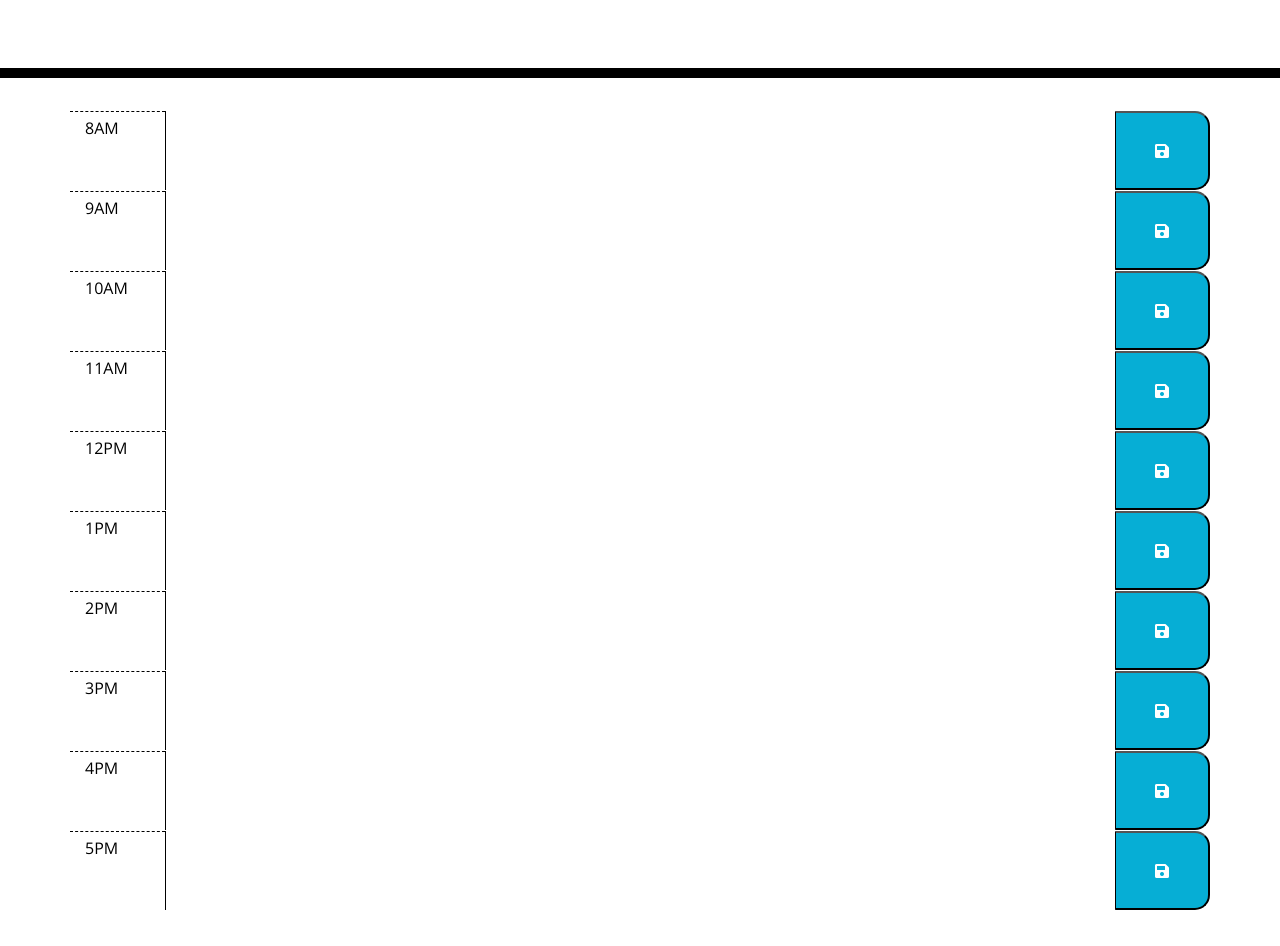
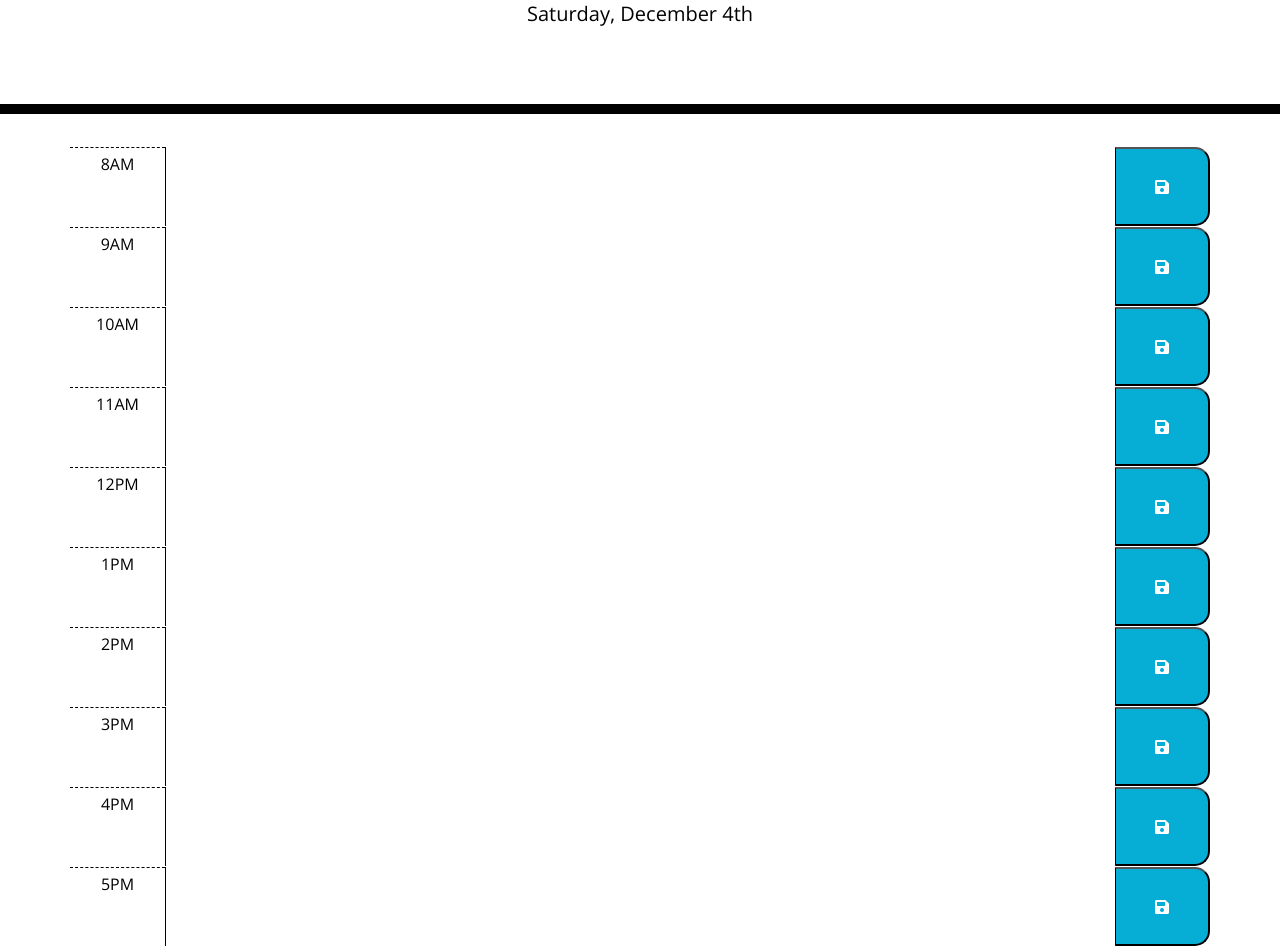
Before and after one commit to marikokaku/work-day-scheduler, a plain HTML site: page index.html in a window 1280 px wide. Shown: the part 190-1136 px from the top of the page. Before the commit the page ends 1100 px from the top, so only its background shows below. Drawn offline with nearby package versions, Linux system fonts and the light colour scheme.

Commit message:
date moment

```diff
--- a/assets/js/script.js
+++ b/assets/js/script.js
@@ -0,0 +1,3 @@
+var saveBtn = $(".saveBtn");
+
+$("#currentDay").text(moment().format('dddd, MMMM Do'));
--- a/index.html
+++ b/index.html
@@ -1,19 +1,23 @@
 <!DOCTYPE html>
 <html lang="en">
+
   <head>
     <meta charset="UTF-8" />
     <meta name="viewport" content="width=device-width, initial-scale=1.0" />
     <meta http-equiv="X-UA-Compatible" content="ie=edge" />
+
     <link
       rel="stylesheet"
       href="https://stackpath.bootstrapcdn.com/bootstrap/4.3.1/css/bootstrap.min.css"
     />
+
     <link
       rel="stylesheet"
       href="https://use.fontawesome.com/releases/v5.8.1/css/all.css"
       integrity="sha384-50oBUHEmvpQ+1lW4y57PTFmhCaXp0ML5d60M1M7uH2+nqUivzIebhndOJK28anvf"
       crossorigin="anonymous"
     />
+
     <link
       href="https://fonts.googleapis.com/css?family=Open+Sans&display=swap"
       rel="stylesheet"
@@ -24,86 +28,84 @@
 
 
     <title>Work Day Scheduler</title>
+
   </head>
 
   <body>
+
     <header class="jumbotron">
       <h1 class="display-3">Work Day Scheduler</h1>
       <p class="lead">A simple calendar app for scheduling your work day</p>
       <p id="currentDay" class="lead"></p>
     </header>
 
-
-        <!-- Timeblocks go here -->
-
-
     <div class="container">
 
         <!--8:00 am-->
-        <div class="row hour-block" id="8">
+        <div class="row time-block" id="8">
             <div class="col-1 hour pt-2">8AM</div>
             <textarea class="col-10 task"></textarea>
             <button class="col-1 saveBtn"><i class="fas fa-save"></i></button>
         </div>
 
         <!--9:00 am-->
-        <div class="row hour-block" id="9">
+        <div class="row time-block" id="9">
             <div class="col-1 hour pt-2">9AM</div>
             <textarea class="col-10 task"></textarea>
             <button class="col-1 saveBtn"><i class="fas fa-save"></i></button>
         </div>
 
         <!--10:00 am-->
-        <div class="row hour-block" id="10">
+        <div class="row time-block" id="10">
             <div class="col-1 hour pt-2">10AM</div>
             <textarea class="col-10 task"></textarea>
             <button class="col-1 saveBtn"><i class="fas fa-save"></i></button>
         </div>
 
         <!--11:00 am-->
-        <div class="row hour-block" id="11">
+        <div class="row time-block" id="11">
             <div class="col-1 hour pt-2">11AM</div>
             <textarea class="col-10 task"></textarea>
             <button class="col-1 saveBtn"><i class="fas fa-save"></i></button>
         </div>
 
         <!--12:00 pm-->
-        <div class="row hour-block" id="12">
+        <div class="row time-block" id="12">
             <div class="col-1 hour pt-2">12PM</div>
             <textarea class="col-10 task"></textarea>
             <button class="col-1 saveBtn"><i class="fas fa-save"></i></button>
         </div>
 
         <!--1:00 pm-->
-        <div class="row hour-block" id="1">
+        <div class="row time-block" id="13">
             <div class="col-1 hour pt-2">1PM</div>
             <textarea class="col-10 task"></textarea>
             <button class="col-1 saveBtn"><i class="fas fa-save"></i></button>
         </div>
 
         <!--2:00 pm-->
-        <div class="row hour-block" id="2">
+        <div class="row time-block" id="14">
             <div class="col-1 hour pt-2">2PM</div>
             <textarea class="col-10 task"></textarea>
             <button class="col-1 saveBtn"><i class="fas fa-save"></i></button>
         </div>
 
         <!--3:00 pm-->
-        <div class="row hour-block" id="3">
+        <div class="row time-block" id="15">
             <div class="col-1 hour pt-2">3PM</div>
             <textarea class="col-10 task"></textarea>
             <button class="col-1 saveBtn"><i class="fas fa-save"></i></button>
         </div>
 
         <!--4:00 pm-->
-        <div class="row hour-block" id="4">
+        <div class="row time-block" id="16">
             <div class="col-1 hour pt-2">4PM</div>
             <textarea class="col-10 task"></textarea>
             <button class="col-1 saveBtn"><i class="fas fa-save"></i></button>
         </div>
 
         <!--5:00 pm-->
-        <div class="row hour-block" id="5">
+        <div class="row time-block" id="17">
             <div class="col-1 hour pt-2">5PM</div>
             <textarea class="col-10 task"></textarea>
             <button class="col-1 saveBtn"><i class="fas fa-save"></i></button>
@@ -111,8 +113,11 @@
 
     </div>
 
-    <script src="https://code.jquery.com/jquery-3.4.1.min.js"></script>
+    <script src="https://cdnjs.cloudflare.com/ajax/libs/jquery/3.2.1/jquery.min.js"></script>
     <script src="https://cdnjs.cloudflare.com/ajax/libs/moment.js/2.24.0/moment.min.js"></script>
+    <script src="https://code.jquery.com/jquery-3.5.1.slim.min.js" integrity="sha384-DfXdz2htPH0lsSSs5nCTpuj/zy4C+OGpamoFVy38MVBnE+IbbVYUew+OrCXaRkfj" crossorigin="anonymous"></script>
+    <script src="https://cdn.jsdelivr.net/npm/bootstrap@4.5.3/dist/js/bootstrap.bundle.min.js" integrity="sha384-ho+j7jyWK8fNQe+A12Hb8AhRq26LrZ/JpcUGGOn+Y7RsweNrtN/tE3MoK7ZeZDyx" crossorigin="anonymous"></script>
     <script src="./assets/js/script.js"></script>
-  </body>
+
+</body>
 </html>
```
